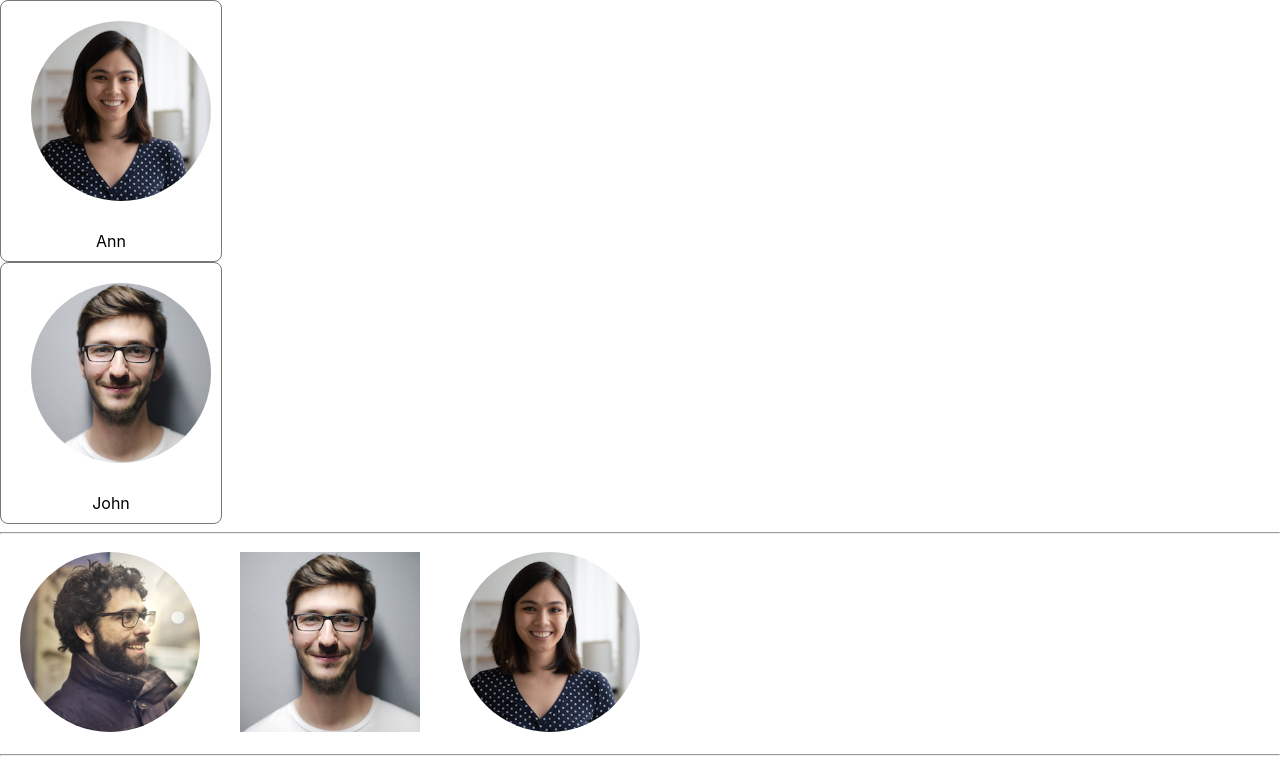
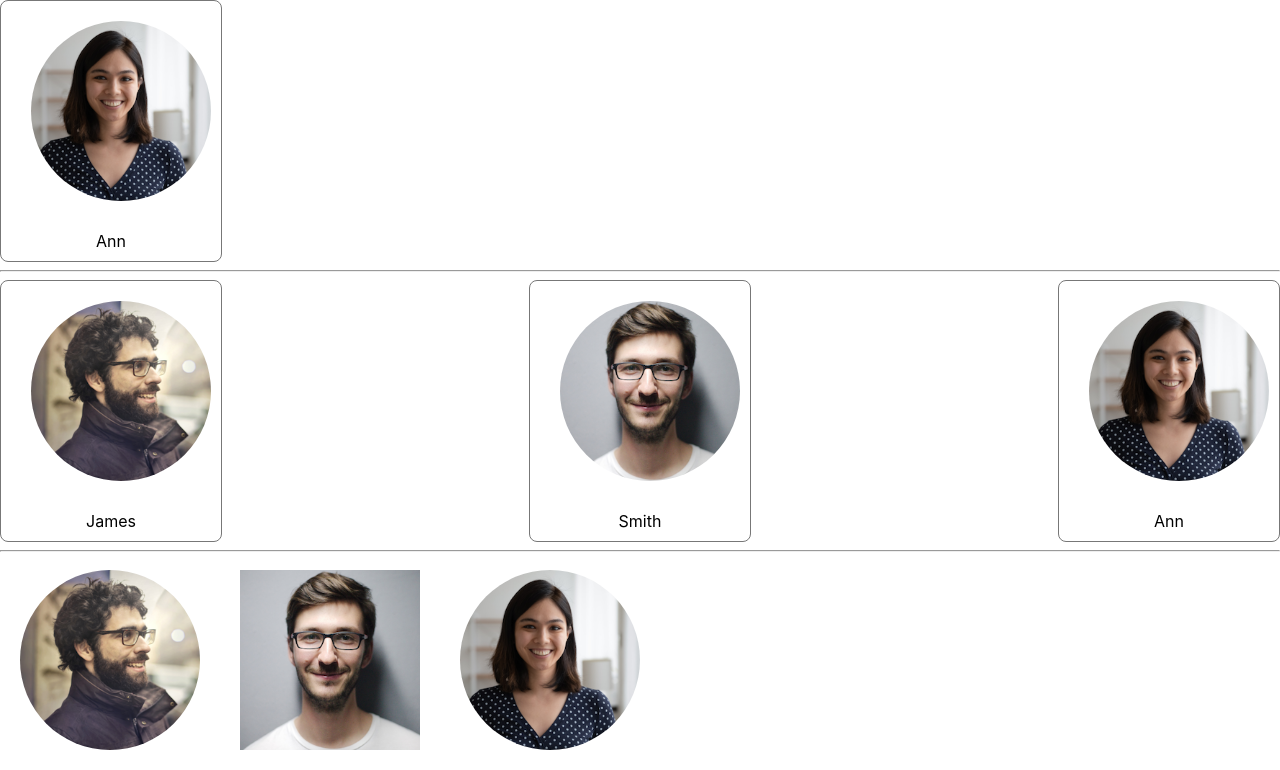
Before and after one commit to TJG404/webpublish, a React (Create React App) app in the folder react/basic-app/: page / in a window 1280 px wide. Shown: the top 770 px of the page. Built offline with nearby package versions, Linux system fonts and the light colour scheme.

Commit message:
2025-09-09 commit

```diff
--- a/react/basic-app/src/AppAvatar.js
+++ b/react/basic-app/src/AppAvatar.js
@@ -1,7 +1,6 @@
 import './css/Avatar.css';
-import { AvatarImage } from './components/AvatarImage.jsx';
-import { AvatarImageList } from './components/AvatarImageList.jsx';
-import { Avatar } from './components/Avatar.jsx';
+import { Avatar, AvatarList, AvatarImage, AvatarImageList }
+    from './components/Avatar.jsx';
 
 export default function App() {
   const list = [
@@ -9,11 +8,17 @@ export default function App() {
     {"img": "/images/people2.webp", "style": "avatar-img-circle"},
     {"img": "/images/people3.webp", "style": "avatar-img"}
   ];
+  const alist = [
+    {"img": "/images/people1.webp", "name": "James"},
+    {"img": "/images/people2.webp", "name": "Smith"},
+    {"img": "/images/people3.webp", "name": "Ann"}
+  ];
 
   return (
     <>
       <Avatar img="/images/people3.webp" name="Ann" />
-      <Avatar img="/images/people2.webp" name="John" />
+      <hr/>
+      <AvatarList list={alist} className="avatar-list" />
       <hr/>
       <AvatarImage img="/images/people1.webp" style="avatar-img-circle" />
       <AvatarImage img="/images/people2.webp" style="avatar-img"/>
--- a/react/basic-app/src/components/Avatar.jsx
+++ b/react/basic-app/src/components/Avatar.jsx
@@ -1,5 +1,40 @@
-import { AvatarImage } from "./AvatarImage.jsx";
+/**
+ * AvatarImage 컴포넌트를 반복시키는 컨테이너 컴포넌트
+ */
+export function AvatarImageList({imgList}) {
 
+    return (
+        <div>
+            { imgList.map((item, index) =>
+                <img src={item.img} className={item.style} key={index} />
+            ) }
+        </div>
+    );
+}
+
+/**
+ * Avatar 이미지 컴포넌트
+ */
+export function AvatarImage({img, style}) {
+    return (
+        <img src={img} className={style} />
+    );
+}
+
+/**
+ * Avatar 컴포넌트 리스트
+ */
+export function AvatarList({list, className}) {
+    return (
+        <div className={className}>
+            { list.map((item, i) => <Avatar key={i} img={item.img} name={item.name}/> ) }
+        </div>
+    );
+}
+
+/**
+ * Avatar 이미지 + name 컴포넌트
+ */
 export function Avatar({img, name}) {
     return (
         <div className="avatar">
--- a/react/basic-app/src/css/Avatar.css
+++ b/react/basic-app/src/css/Avatar.css
@@ -1,3 +1,8 @@
+.avatar-list {
+    display: flex;
+    justify-content: space-between;
+    gap: 10px;
+}
 .avatar {
     width: 200px;
     height: 240px;
```
Also changed, not shown: react/basic-app/src/components/AvatarList.jsx (+4 -6 lines).
